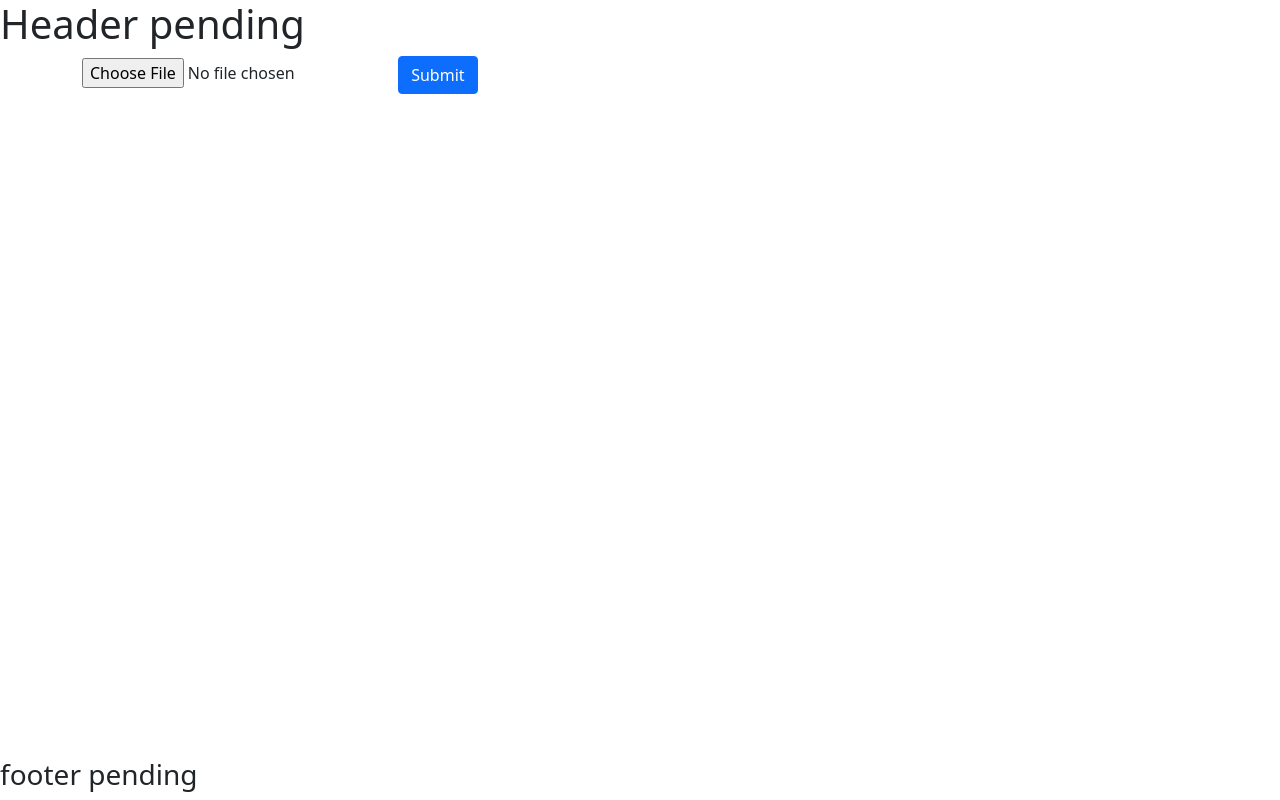
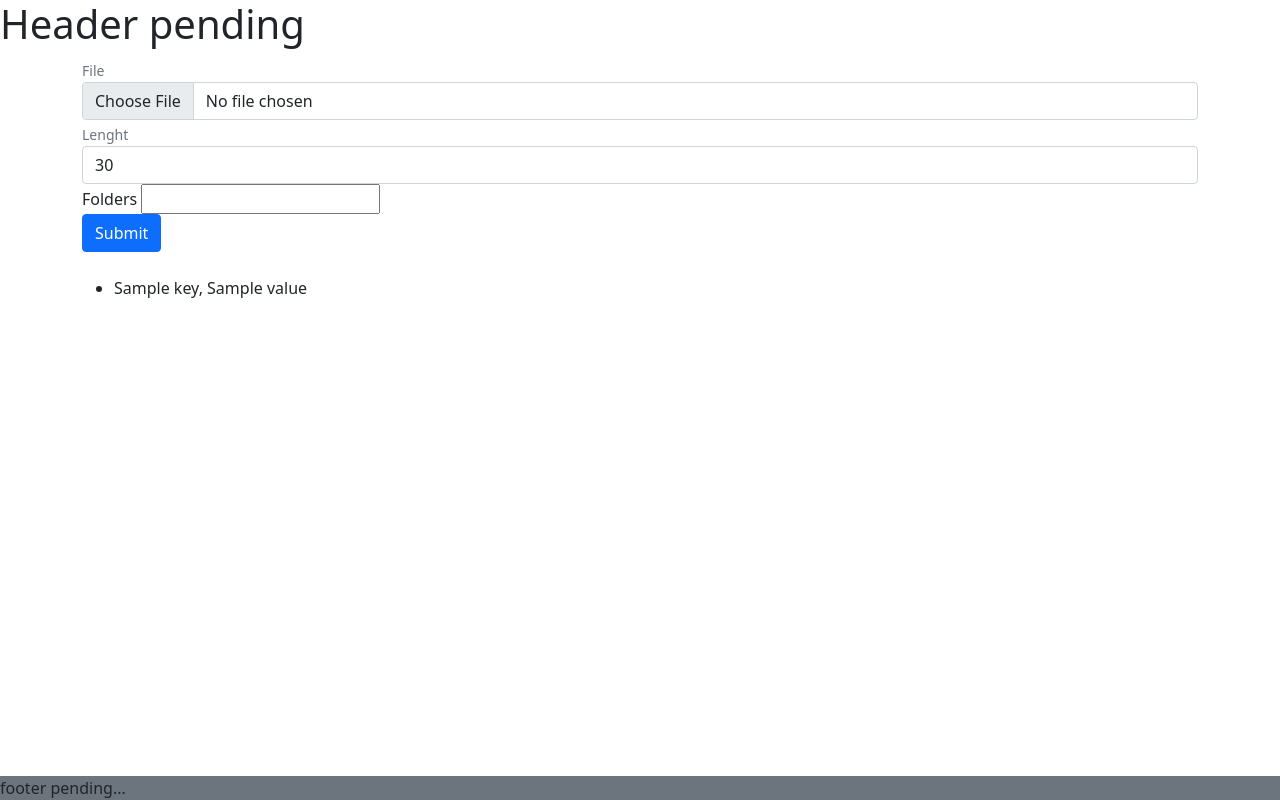
Before and after one commit to kodexArg/multimedia-handler-for-rpi, a Flask app: template templates/converter.html in a window 1280 px wide. Run offline with Flask 2, Linux system fonts and the light colour scheme; the template is opened without the code that fills it: values that come from a table or form of the project are taken from there, most other values are stand-ins (such as "Sample title", 1, 10 or a date in 2020); form fields are guessed from the names that the template uses; parts of the project's set-up code (start-up, migrations or seed data) failed here and were passed over; some libraries are stand-ins or nearby versions.

Commit message:
working in CheckboxMultipleField(SelectMul...)

```diff
--- a/app.py
+++ b/app.py
@@ -1,33 +1,42 @@
-from crypt import methods
-from logging import root
+import imp
 import os
 
 from flask import Flask, render_template, redirect, url_for, request
 from flask_wtf import FlaskForm
-from flask_wtf.file import FileField
+from wtforms import SubmitField, FileField, IntegerField, SelectMultipleField, widgets
+from wtforms.validators import DataRequired
 from werkzeug.utils import secure_filename
-
 
 from folders import VIDEOS_PATH as root_videos_dir
 
-
 app = Flask(__name__)
-app.config['SECRET_KEY'] = 'Super Secure Password (not really...)'
 
 
 # Forms
+class CheckboxMultipleField(SelectMultipleField):
+    widget = widgets.ListWidget(prefix_label=False)
+    option_widget = widgets.CheckboxInput()
+
+
 class Converter(FlaskForm):
-    file = FileField()
+    file = FileField(
+        'Elija la imagen JPG para convertir',
+        validators=[DataRequired('Obligatorio')]
+    )
+    lenght = IntegerField(
+        'Indique la duración en segundos',
+        validators=[DataRequired('Obligatorio')]
+    )
+    folders = CheckboxMultipleField(
+        'Copiar a los siguientes dispositivos (selecciones individuales con tecla Ctrl)',
+        choices=os.listdir(root_videos_dir)
+    )
+    submit = SubmitField('Subir y procesar')
 
 
 # Routes
-@app.route('/', methods=['GET', 'POST'])
+@app.route('/', methods=['GET'])
 def home():
-    if request.method == 'POST':
-        content = {
-            'request': request
-        }
-        return render_template('home.html', **content)
     return render_template('home.html')
 
 
@@ -35,13 +44,19 @@ def home():
 def converter():
     """ converts a JPG into a MP4 movie that last a setted time """
     form = Converter()
+    folders = os.listdir(root_videos_dir)
+
+    content = {
+        'form': form,
+        'folders': folders,
+    }
 
     if form.validate_on_submit():
         filename = secure_filename(form.file.data.filename)
         form.file.data.save('static/converter/' + filename)
-        return redirect(url_for('home'))
+        content['response'] = request
 
-    return render_template('converter.html', form=form)
+    return render_template('converter.html', **content)
 
 
 @app.route('/vid')
@@ -84,4 +99,5 @@ def video_list_as_json():
 
 if __name__ == '__main__':
     app.debug = True
+    app.config['SECRET_KEY'] = 'Super Secure Password (not really...)'
     app.run()
--- a/templates/converter.html
+++ b/templates/converter.html
@@ -1,13 +1,34 @@
 {% extends "base.html" %}
-
+0
 {% block content %}
 
 <div class="container">
-    <form action="{{url_for('converter')}}" method="POST" enctype="multipart/form-data">
-    {{ form.hidden_tag() }}
-    {{ form.file }}
-    <input class="btn btn-primary" type="submit">
-   </form>
+    <div class="form-group">
+        <form  action="{{url_for('converter')}}" method="POST" enctype="multipart/form-data">
+            {{ form.hidden_tag() }}
+            {{ form.file.label(class="form-text text-muted") }}
+            {{ form.file(class="form-control") }}
+            {{ form.lenght.label(class="form-text text-muted") }}
+            {{ form.lenght(min=0, max=180, value=30, class="form-control slider") }}
+            {{ form.folders.label }}
+            {{ form.folders }}
+            <br>
+            {{ form.submit(class="btn btn-primary") }}
+        </form>
+    </div>
+</div>
+
+<br>
+
+<div class="container">
+    {% if content %}
+    <ul>
+        {% for key, value in content %}
+        <li>{{ key }}, {{ value }}</li>
+
+        {% endfor %}
+    </ul>
+    {% endif %}
 </div>
 
 {% endblock %}
--- a/templates/footer.html
+++ b/templates/footer.html
@@ -1,3 +1 @@
-<h3>
-    footer pending
-</h3>
+<div class="bg-secondary">footer pending...</div>
--- a/templates/home.html
+++ b/templates/home.html
@@ -5,4 +5,5 @@
     <a class="btn btn-primary" href="{{ url_for('videos') }}">Videos...</a>
     <a class="btn btn-primary" href="{{ url_for('converter') }}">Converter...</a>
 </div>
+
 {% endblock %}
```
Also changed, not shown: clipboard.txt (+20 -0 lines), static/converter/Screenshot_from_2022-06-01_13-02-32.png (added), static/converter/Screenshot_from_2022-06-01_13-41-08.png (added), static/converter/Screenshot_from_2022-06-01_15-23-28.png (added), static/converter/Screenshot_from_2022-06-02_13-28-24.png (added), static/converter/Screenshot_from_2022-06-02_14-11-33.png (added), static/converter/Screenshot_from_2022-06-06_15-56-11.png (added), static/converter/Screenshot_from_2022-06-09_09-45-34.png (added), static/converter/Screenshot_from_2022-06-09_09-49-37.png (added), static/converter/Screenshot_from_2022-06-09_09-50-26.png (added), static/converter/Screenshot_from_2022-06-09_14-54-10.png (added), static/converter/Screenshot_from_2022-06-10_15-38-24.png (added), 1 other file.
